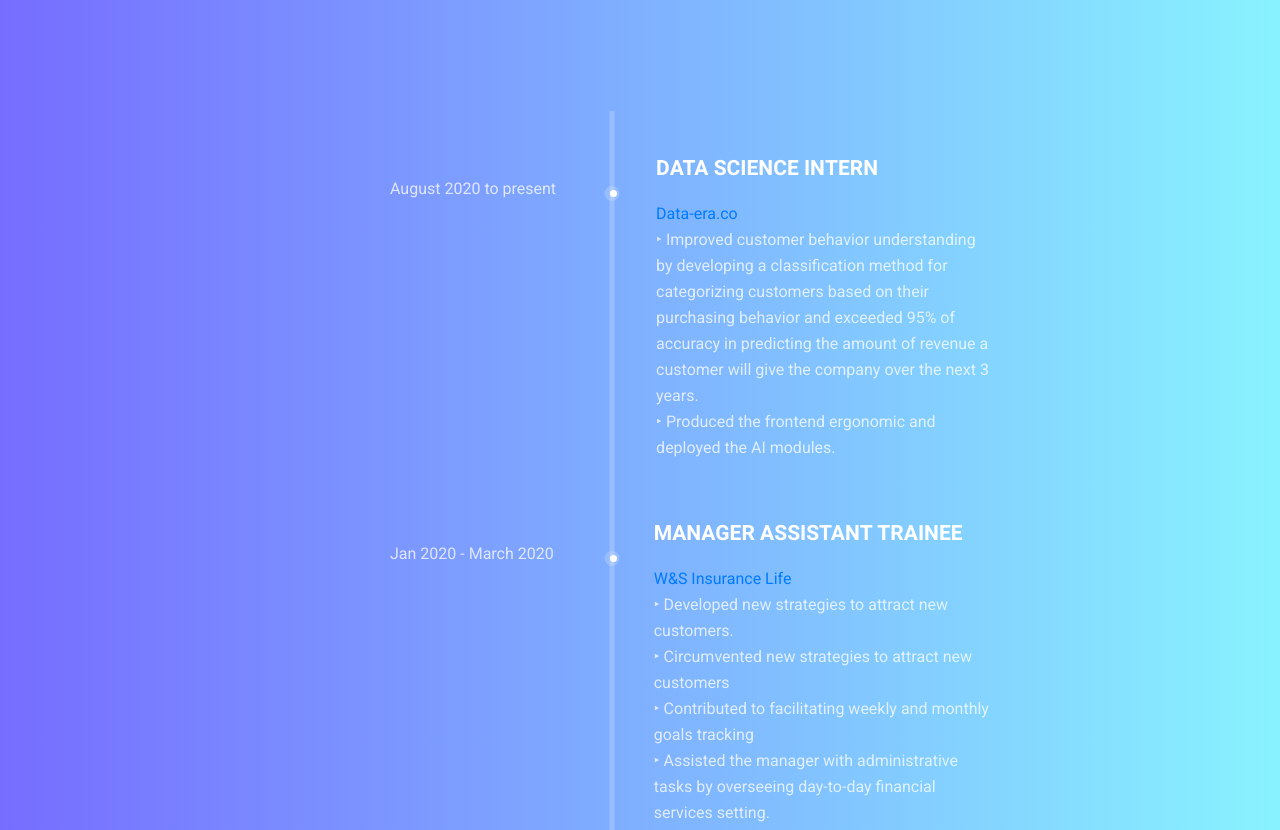
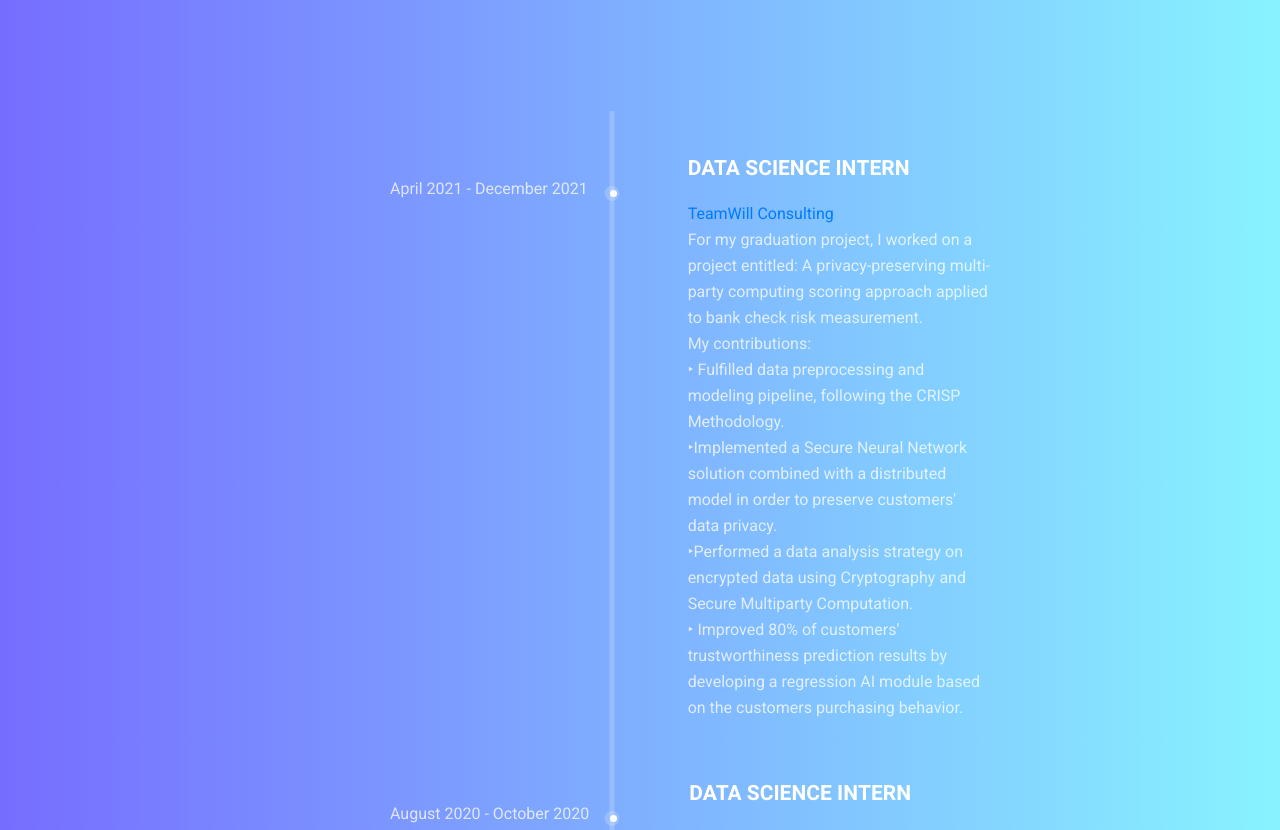
Before and after one commit to Saidrahma/Saidrahma.github.io, a plain HTML site: page index.html in a window 1280 px wide. Shown: the part 1803-2633 px from the top of the page. Drawn offline with Linux system fonts and the light colour scheme.

Commit message:
myportfoliooo

```diff
--- a/index.html
+++ b/index.html
@@ -190,11 +190,41 @@
 					<div class="tab-content" id="myTabContent">
 						<div class="tab-pane fade show active" id="home" role="tabpanel" aria-labelledby="home-tab">
 							<ul class="list">
+
+                <li>
+                <span></span>
+                  <div class="media">
+                    <div class="d-flex">
+                      <p> April 2021 - December 2021</p>
+                    </div>
+                    <div class="media-body">
+                      <h4> Data Science Intern </h4>
+                      <a href="https://www.teamwillgroup.com/fr/" target="_blank">TeamWill Consulting</a>
+                      <p>
+                        For my graduation project, I worked on a project entitled: A privacy-preserving multi-party
+                        computing scoring approach applied to bank check risk measurement.</br>
+
+                        My contributions:</br>
+
+                        ‣ Fulfilled data preprocessing and modeling pipeline, following the CRISP Methodology.</br>
+                        ‣Implemented a Secure Neural Network solution combined with a distributed model in order
+                        to preserve customers' data privacy.</br>
+                        ‣Performed a data analysis strategy on encrypted data using Cryptography and Secure
+                        Multiparty Computation.</br>
+                        ‣ Improved 80% of customers' trustworthiness prediction results by developing a
+                        regression AI module based on the customers purchasing behavior. </br>
+
+                      </p>
+                    </div>
+                  </div>
+                </li>
+
+
 								<li>
 									<span></span>
 									<div class="media">
 										<div class="d-flex">
-											<p>August 2020 to present</p>
+											<p>August 2020 - October 2020</p>
 										</div>
 										<div class="media-body">
 												<h4>Data Science intern</h4>
@@ -276,6 +306,7 @@
 										</div>
 									</div>
 								</li>
+
 							</ul>
 						</div>
 						<div class="tab-pane fade" id="profile" role="tabpanel" aria-labelledby="profile-tab">
@@ -284,7 +315,7 @@
 									<span></span>
 									<div class="media">
 										<div class="d-flex">
-											<p> September2017-Present</p>
+											<p> September 2017- December 2020 </p>
 										</div>
 										<div class="media-body">
 											<h4>IT Engineering</h4>
```
